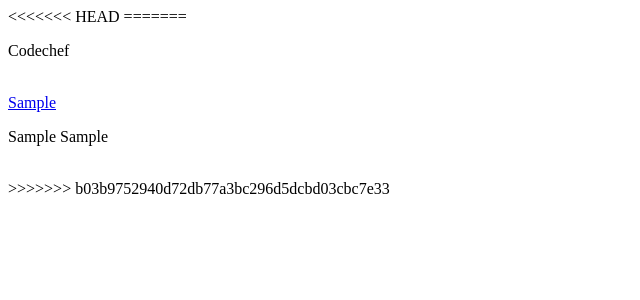
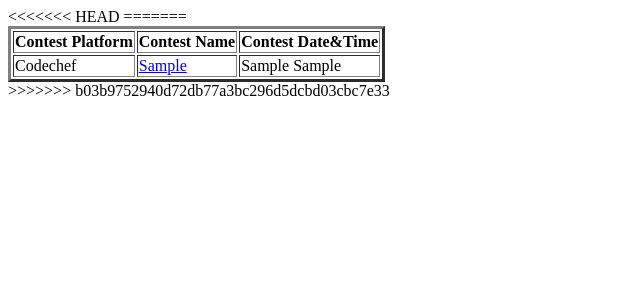
Before and after one commit to Suhas42/code_crawler, a Django app: template calender/templates/calender.html in a window 1280 px wide. Shown: the top 300 px of the page, without its empty margins (0-640 px from the left). Run offline with Django 3.2, Linux system fonts and the light colour scheme; the template is opened without the code that fills it: most values are stand-ins (such as "Sample title", 1, 10 or a date in 2020).

Commit message:
added data in table

```diff
--- a/calender/templates/calender.html
+++ b/calender/templates/calender.html
@@ -11,18 +11,30 @@
     <title>Calender</title>
 </head>
 <body>
+    <table style="align-content: center" border="3">
+        <thead>
+            <th>Contest Platform</th>
+            <th>Contest Name</th>
+            <th>Contest Date&Time</th>
+        </thead>
         {% for contest in cf_contest_list %}
             {% if contest.phase == string %}
-            <br><p>Codeforces</p><br>
-            <a href="{{ cf_contest_link }}{{ contest.id }}">{{ contest.name }}</a><br>
-                <p>{{ contest.startTimeSeconds }}</p><br>
+                <tr>
+                    <td>Codeforces</td>
+                    <td><a href="{{ cf_contest_link }}{{ contest.id }}">{{ contest.name }}</a></td>
+                    <td>{{ contest.startTimeSeconds }}</td>
+                </tr>
             {% endif %}
         {% endfor %}
+
         {% for contest in chef_contest_list %}
-        <p>Codechef</p><br>
-        <a href="{{ chef_contest_link }}{{ contest.0 }}">{{ contest.1 }}</a><br>
-        <p>{{ contest.2 }} {{ contest.3 }}</p><br>
+            <tr>
+                <td>Codechef</td>
+                <td><a href="{{ chef_contest_link }}{{ contest.0 }}">{{ contest.1 }}</a></td>
+                <td>{{ contest.2 }} {{ contest.3 }}</td>
+            </tr>
         {% endfor %}
+    </table>
 >>>>>>> b03b9752940d72db77a3bc296d5dcbd03cbc7e33
 </body>
 </html>
```
Lines whose indentation alone changed are shown as unchanged.
